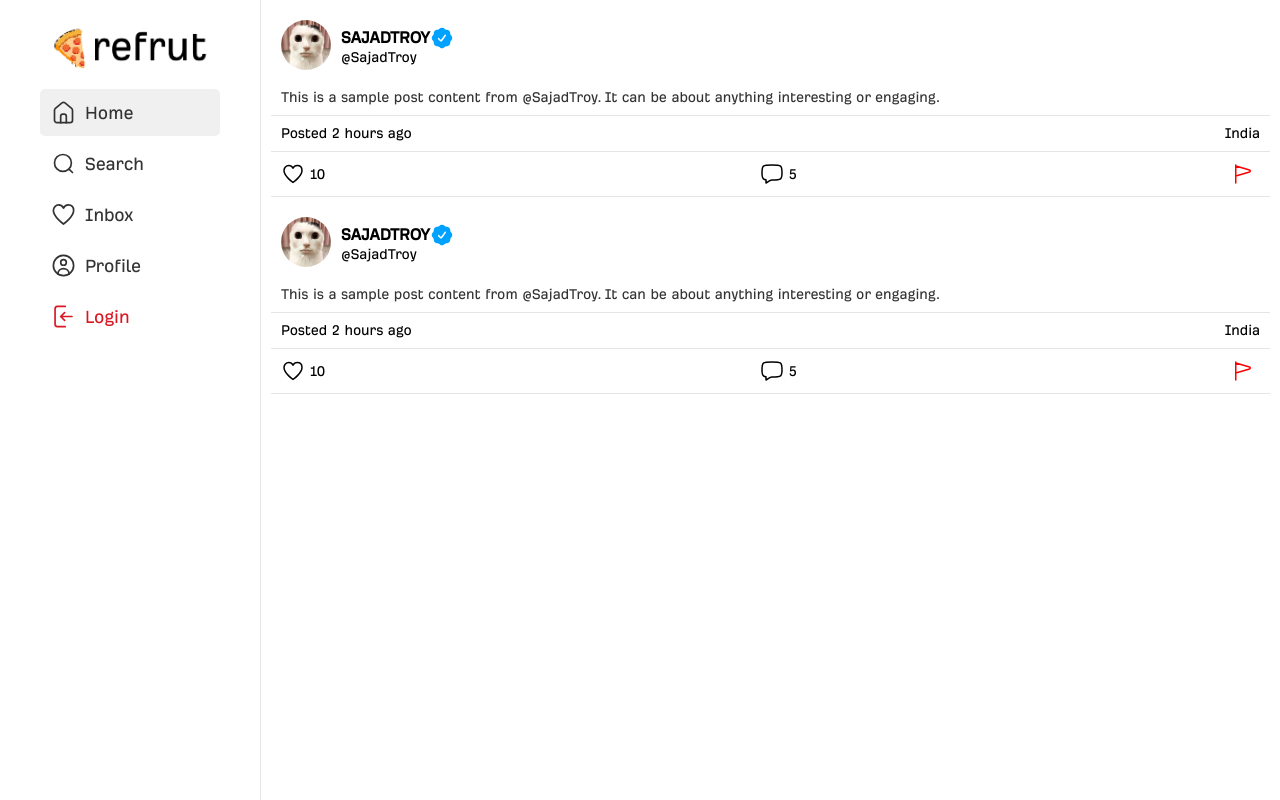
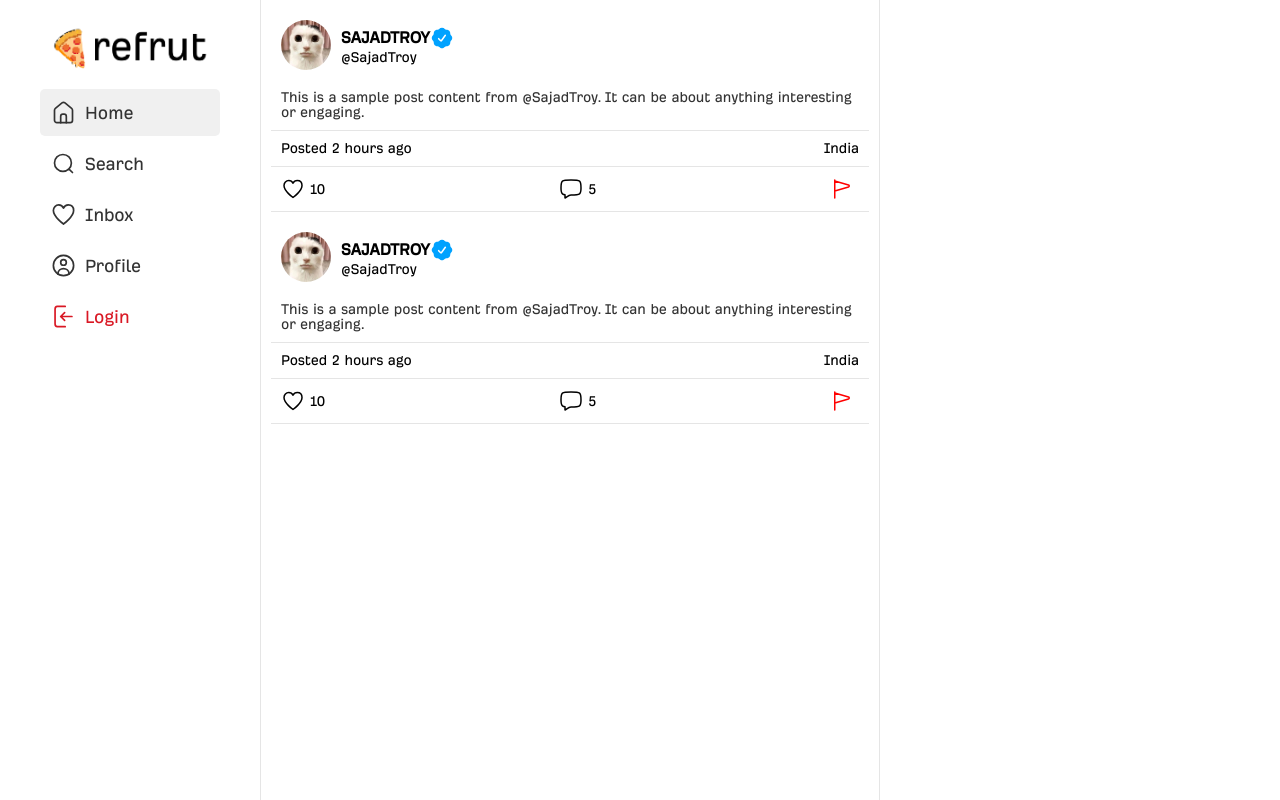
Before and after one commit to SajadTroy/refrut_next, a Next.js app: page / in a window 1280 px wide. Built offline with nearby package versions, Linux system fonts and the light colour scheme.

Commit message:
Add right section to desktop navigation with styling

```diff
--- a/components/Navigation.tsx
+++ b/components/Navigation.tsx
@@ -74,6 +74,9 @@ const Navigation: React.FC<NavigationProps> = ({ children }) => {
         <div className="content_section">
           {children}
         </div>
+        <div className="right_section">
+
+        </div>
       </div>
 
       <div className="mobile_nav_container">
--- a/styles/Navigation.css
+++ b/styles/Navigation.css
@@ -25,6 +25,15 @@
     align-items: center;
     padding: 20px 0px 0px 0px;
     border-right:  1px solid #e5e5e5;
+}
+
+.container .desktop_nav_container .right_section {
+    width: 400px;
+    display: flex;
+    flex-direction: column;
+    align-items: center;
+    padding: 20px 0px 0px 0px;
+    border-left:  1px solid #e5e5e5;
 }
 
 .container .desktop_nav_container .left_section .header_logo {
```
